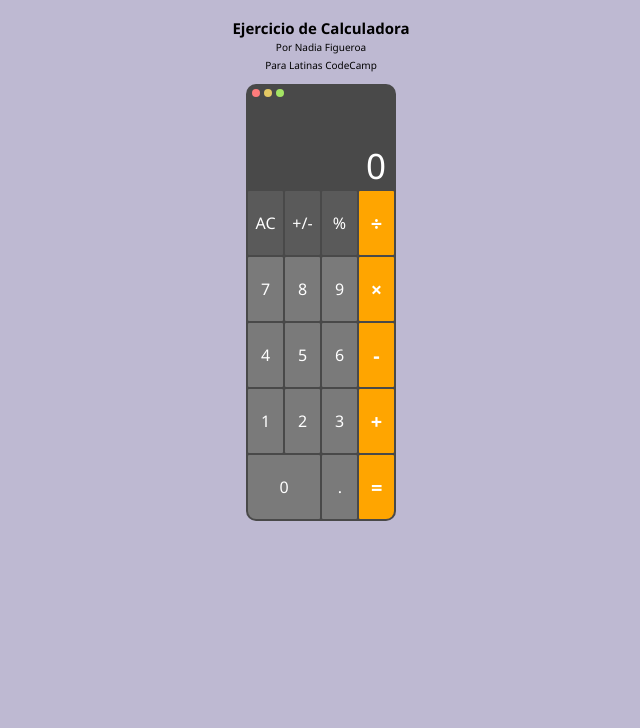
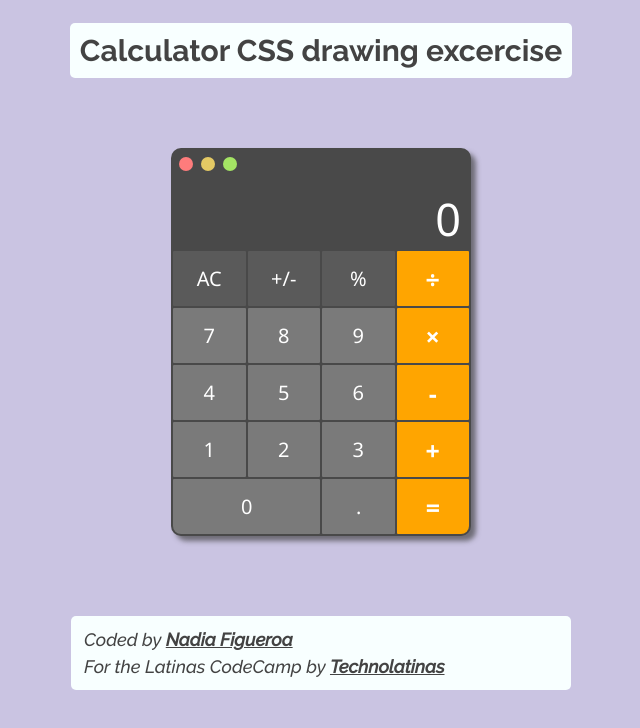
Before and after one commit to nadiafigo/calculadora_LatinasCodeCamp, a plain HTML site: page index.html in a window 1280 px wide. Shown: the whole page, without its empty margins (319-959 px from the left). Drawn offline with Linux system fonts and the light colour scheme.

Commit message:
dimensions modification and credits addition

```diff
--- a/index.html
+++ b/index.html
@@ -8,9 +8,10 @@
     <link rel="stylesheet" href="./style.css">
 </head>
 <body>
-    <h1>Ejercicio de Calculadora</h1>
-    <p>Por Nadia Figueroa</p>
-    <p>Para Latinas CodeCamp</p>
+    <div class="titulo">
+        <h1>Calculator CSS drawing excercise</h1>
+    </div>
+
     <div class="calculadora">
         <div class="botones">
             <div class="boton1"></div>
@@ -50,5 +51,10 @@
             </div>
         </div>
     </div>
+
+    <div class="creditos">
+        <p>Coded by <a href="https://nadiafigo.github.io/">Nadia Figueroa</a></p>
+        <p>For the Latinas CodeCamp by <a href="https://twitter.com/Technolatinas">Technolatinas</a></p>
+    </div>
 </body>
 </html>
--- a/style.css
+++ b/style.css
@@ -1,5 +1,8 @@
+@import url('https://fonts.googleapis.com/css2?family=Barlow:wght@600&family=Fraunces:opsz,wght@9..144,700;9..144,900&family=Raleway:ital,wght@0,700;1,500&display=swap');
+
+
 body {
-    background-color: rgb(190, 185, 210);
+    background-color: rgb(202, 196, 226);
     display: flex;
     flex-direction: column;
     align-items: center;
@@ -7,15 +10,32 @@ body {
     font-family: 'Segoe UI', Tahoma, Geneva, Verdana, sans-serif;
 }
 
+.titulo {
+    background-color: rgb(248, 255, 255);
+    display: flex;
+    flex-direction: column;
+    align-items: center;
+    padding: 10px;
+    border-radius: 5px;
+    margin-top: 15px;
+    color: rgb(67, 67, 67);
+}
+
 h1 {
-    font-size: 15px;
+    font-size: 30px;
     display: block;
-    margin: 10px 0 0 0;
+    margin: 0;
+    font-weight: 700;
+    font-family: Raleway;
+    text-align: center;
 }
 
 p {
-    font-size: 10px;
-    margin: 2px;
+    font-size: 18px;
+    margin: 3px;
+    font-weight: 500;
+    font-family: Raleway;
+    font-style: italic;
 }
 
 .calculadora {
@@ -24,8 +44,9 @@ p {
     justify-content: center;
     background-color: rgb(73, 73, 73);
     border-radius: 10px;
-    width: 150px;
-    margin: 10px 0 0 0;
+    width: 300px;
+    margin-top: 70px;
+    box-shadow: 5px 5px 5px rgba(66, 66, 66, 0.669);
 }
 
 .botones {
@@ -34,14 +55,14 @@ p {
     justify-content: flex-start;
     align-items: center;
     text-align: center;
-    margin: 3px 0 0 4px;
+    margin: 5px 0 0 4px;
 }
 
 .boton1, .boton2, .boton3 {
-    height: 8px;
-    width: 8px;
-    border-radius: 4px;
-    margin: 2px;
+    height: 14px;
+    width: 14px;
+    border-radius: 7px;
+    margin: 4px;
 }
 
 .boton1 {
@@ -66,9 +87,9 @@ p {
     justify-content: end;
     text-align: end;
     margin: 10px 10px 0 10px;
-    font-size: 35px;
+    font-size: 45px;
     font-weight: lighter;
-    height: 10vh;
+    height: 8vh;
 }
 
 .teclas {
@@ -76,7 +97,7 @@ p {
     display: flex;
     flex-direction: column;
     row-gap: 2px;
-    height: 30vh;
+    font-size: 20px;
     flex-basis: 25%;
     text-align: center;
     justify-content: center;
@@ -88,7 +109,7 @@ p {
     column-gap: 2px;
     justify-content: center;
     align-items: center;
-    height: 8vh;
+    height: 55px;
 }
 
 .tecla {
@@ -96,7 +117,7 @@ p {
     justify-content: center;
     align-items: center;
     color: white;
-    height: 8vh;
+    height: 55px;
     flex-basis: 25%;
     border-radius: 1px
 }
@@ -106,8 +127,8 @@ p {
     justify-content: center;
     align-items: center;
     color: white;
-    height: 8vh;
-    flex-basis: 52%;
+    height: 55px;
+    flex-basis: 51%;
     border-radius: 1px;
 }
 
@@ -122,7 +143,7 @@ p {
 .n {
     background-color: orange;
     font-weight: bold;
-    font-size: 20px;
+    font-size: 25px;
 }
 
 .esq_inf_izq {
@@ -132,3 +153,20 @@ p {
 .esq_inf_der {
     border-radius: 1px 1px 8px 1px;
 }
+
+.creditos {
+    background-color: rgb(248, 255, 255);
+    display: flex;
+    flex-direction: column;
+    align-itSems: center;
+    padding: 10px;
+    border-radius: 5px;
+    margin-top: 80px;
+    color: rgb(67, 67, 67);
+    width: 480px;
+}
+
+.creditos a {
+    color: rgb(67, 67, 67);
+    font-weight: 700;
+}
```
